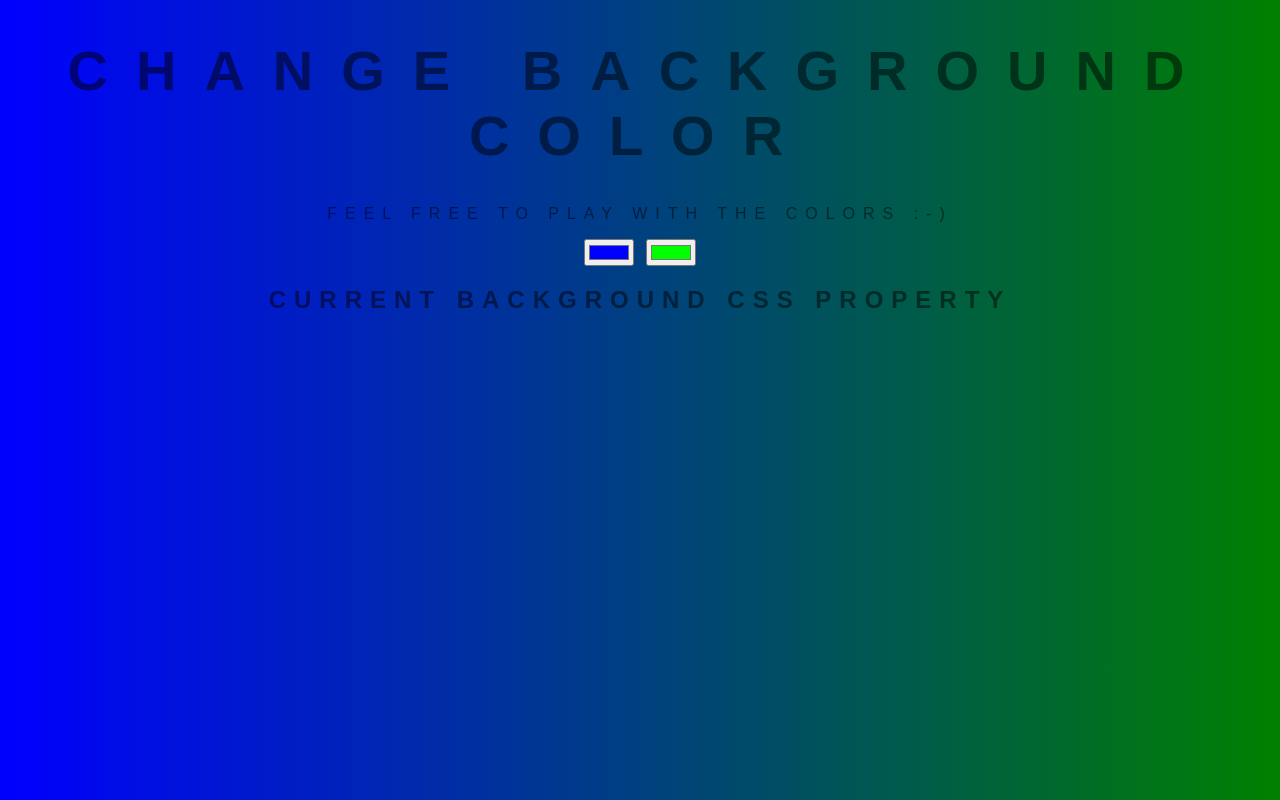
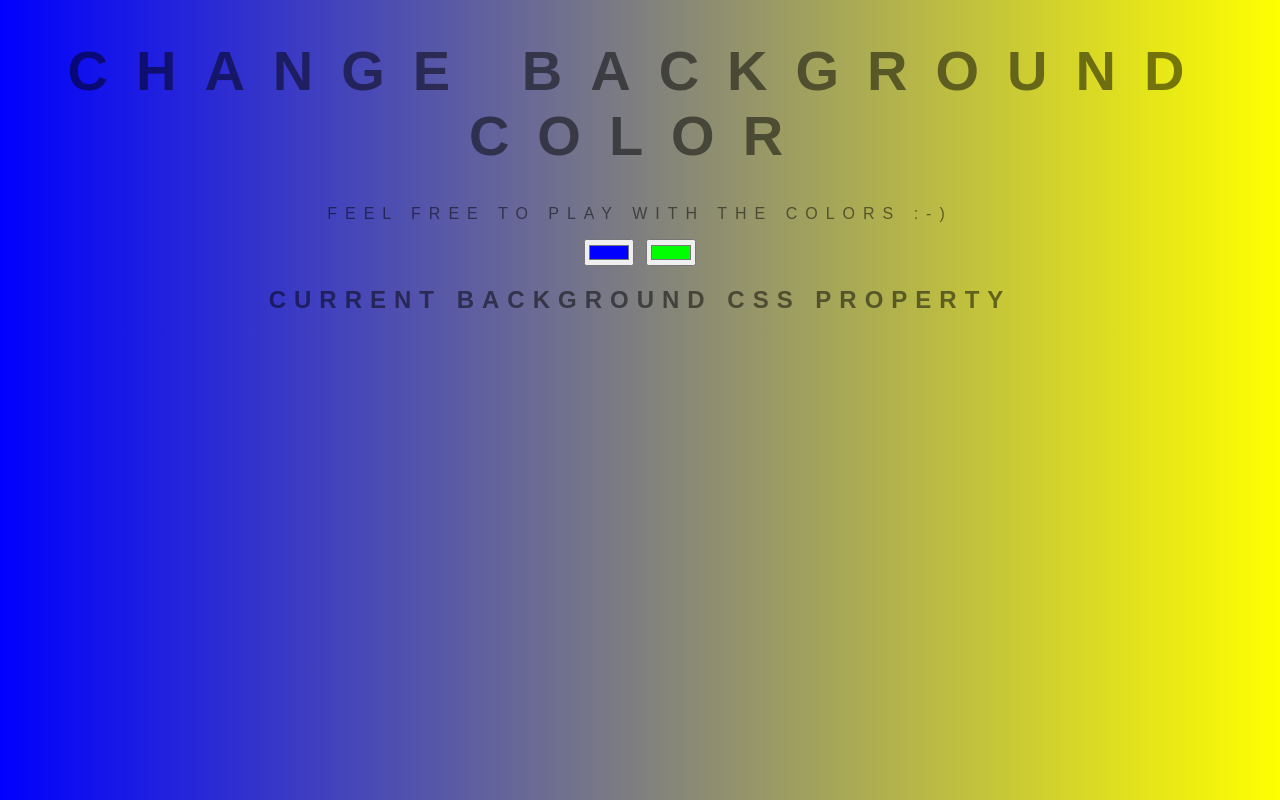
Before and after one commit to yakubkapri/changebackground, a plain HTML site: page index.html in a window 1280 px wide. Drawn offline with Linux system fonts and the light colour scheme.

Commit message:
changed the background color to yellow in body

```diff
--- a/style.css
+++ b/style.css
@@ -5,7 +5,7 @@ body{
   text-transform: uppercase;
   letter-spacing: .5em;
   top: 15%;
-  background: linear-gradient(to right, blue, green);
+  background: linear-gradient(to right, blue, yellow);
 }
 h1{
   font: 600 3.5em "Raleway", sans-serif;
```
